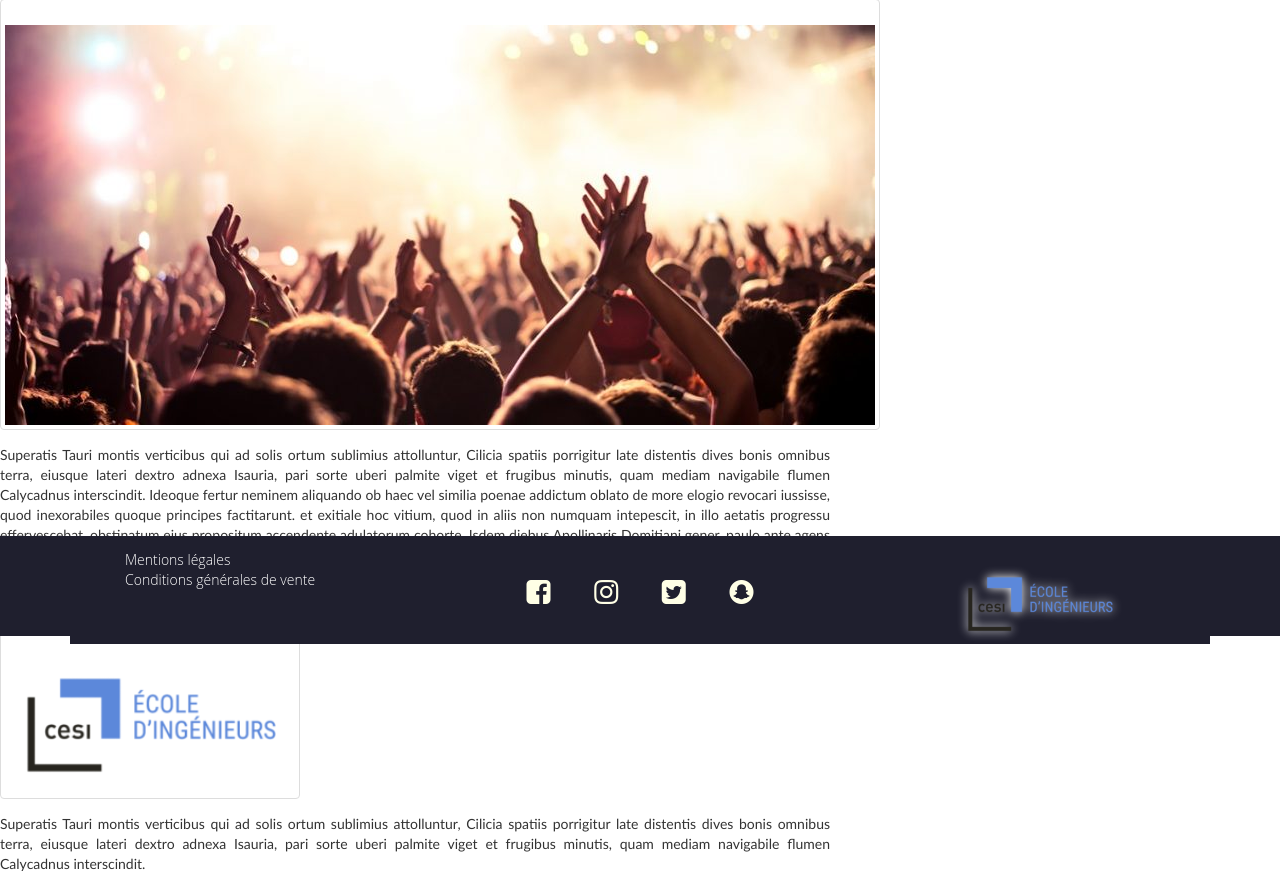
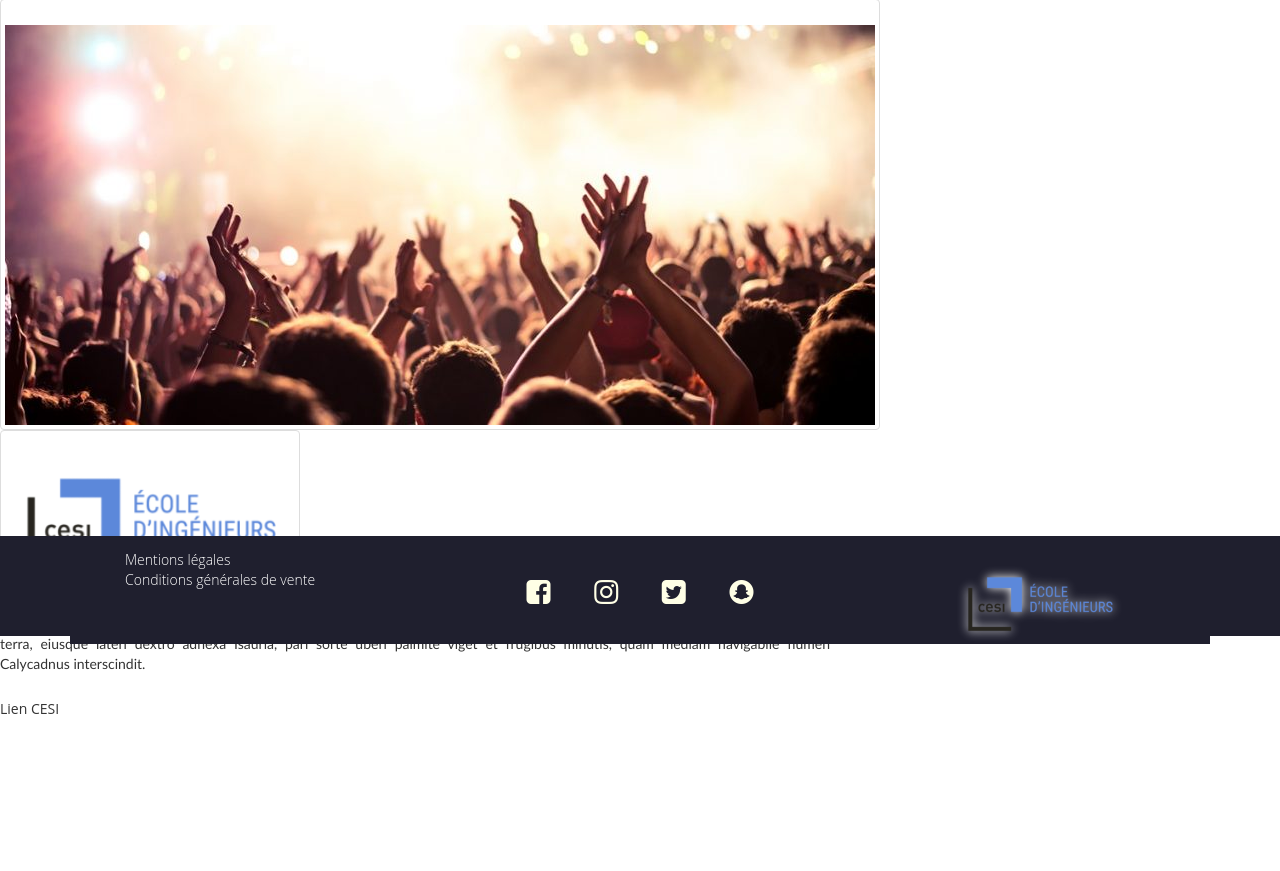
Before and after one commit to RubisetCie/Projet-Web, a PHP site: page / in a window 1280 px wide. Shown: the part 169-1040 px from the top of the page. After the commit the page ends 883 px from the top, so only its background shows below. Run offline with PHP 8.4, Linux system fonts and the light colour scheme; data that the repository does not hold is empty.

Commit message:
Add files via upload

```diff
--- a/index.php
+++ b/index.php
@@ -41,11 +41,6 @@
         <section>
             <article>
             <img class="top img-home img-thumbnail img-responsive" src="./res/img/party.jpg" alt="Party">
-                <p class="txt">
-                    Superatis Tauri montis verticibus qui ad solis ortum sublimius attolluntur, Cilicia spatiis porrigitur late distentis dives bonis omnibus terra, eiusque lateri dextro adnexa Isauria, pari sorte uberi palmite viget et frugibus minutis, quam mediam navigabile flumen Calycadnus interscindit.
-                    Ideoque fertur neminem aliquando ob haec vel similia poenae addictum oblato de more elogio revocari iussisse, quod inexorabiles quoque principes factitarunt. et exitiale hoc vitium, quod in aliis non numquam intepescit, in illo aetatis progressu effervescebat, obstinatum eius propositum accendente adulatorum cohorte.
-                    Isdem diebus Apollinaris Domitiani gener, paulo ante agens palatii Caesaris curam, ad Mesopotamiam missus a socero per militares numeros immodice scrutabatur, an quaedam altiora meditantis iam Galli secreta susceperint scripta, qui conpertis Antiochiae gestis per minorem Armeniam lapsus Constantinopolim petit exindeque per protectores retractus artissime tenebatur.
-                </p>
             </article>
             <article>
                 <img class="img-thumbnail img-home img-responsive" src="./res/img/logo_cesi.png" alt="Image" width="300" height="150">
@@ -58,7 +53,7 @@
 
         <aside>
             <?php
-                try
+              /*  try
                 {
                     // On établi la connexion à la base de donnée si ce n'est pas déjà fait :
                     if (!isset($GLOBALS["pdo"]))
@@ -71,6 +66,7 @@
 
                     // On affiche les produits :
                     $table = $res->fetch(PDO::FETCH_ASSOC);
+
                     while ($table)
                     {
                         echo "<img class='img-thumbnail img-home img-responsive' width=200px src='./res/img/products/" . $table["product_picture"] . "' alt='Topvente'>
@@ -82,7 +78,7 @@
                 catch (PDOException $e)
                 {
                     echo $e->getMessage();
-                }
+                }*/
             ?>
         </aside>
     </main>
```
